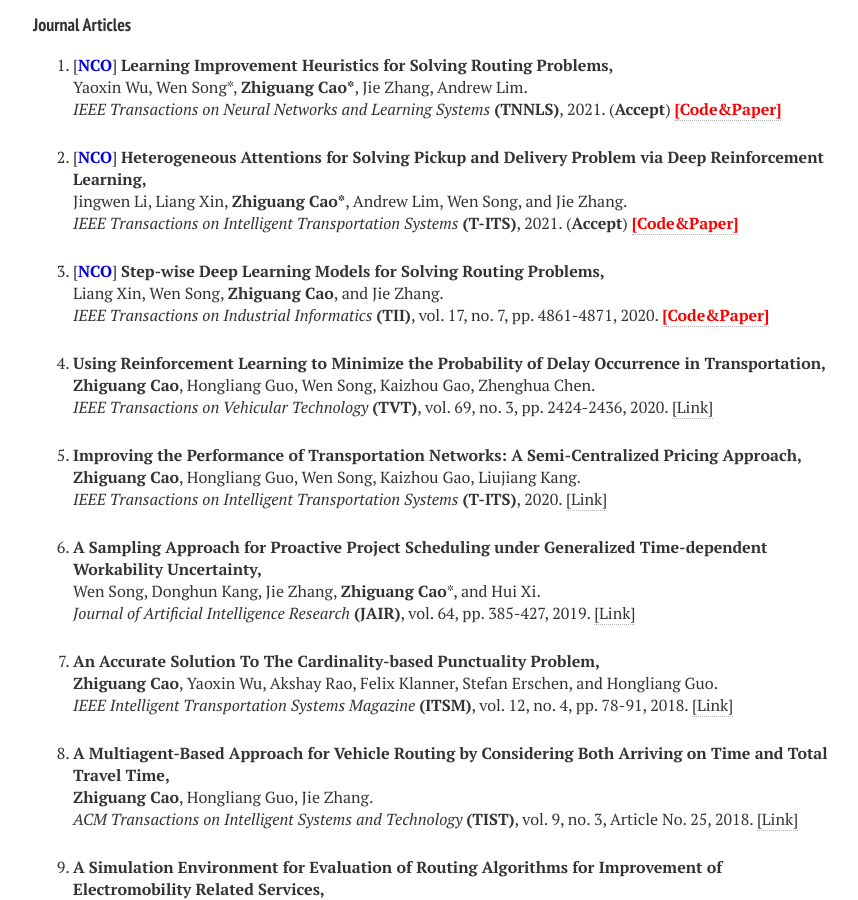
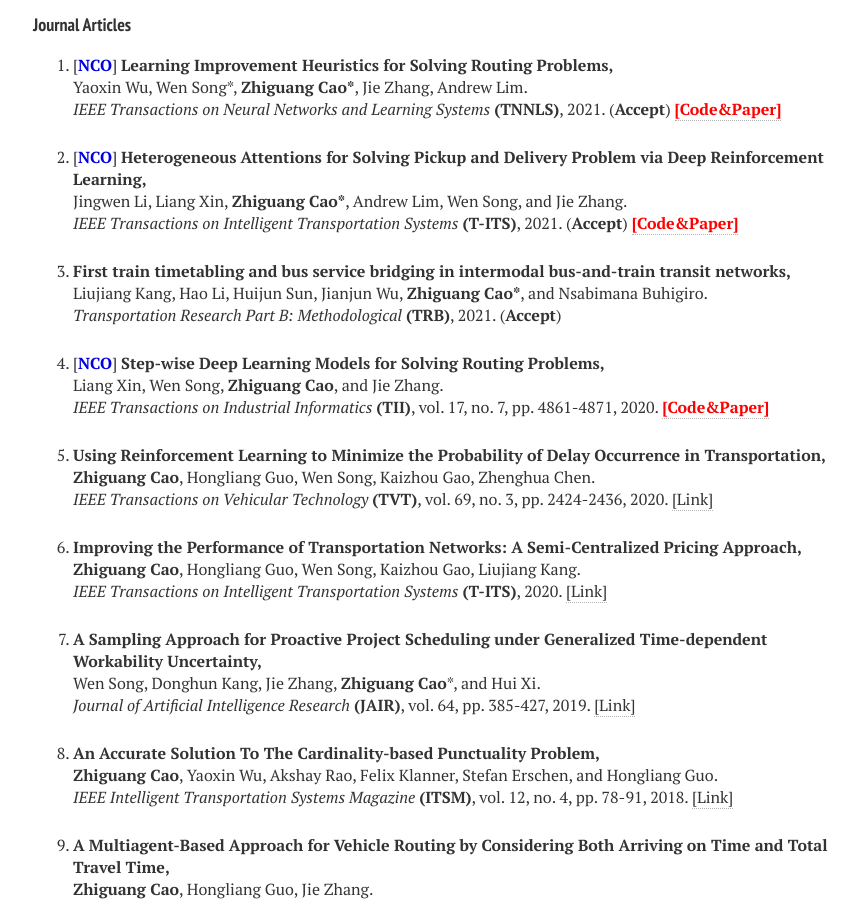
Before and after one commit to zhiguangcaosg/zhiguangcaosg.github.io, a Jekyll site: the page built from publications.md, in a window 1280 px wide and 900 px high, scrolled down 823 px. Shown: the whole window, without its empty margins (287-1145 px from the left). Built offline with Jekyll 4.4.1, drawn with Linux system fonts in a browser that asks for light colours; nearby versions of some CDN libraries.

Commit message:
Update publications.html

```diff
--- a/_layouts/publications.html
+++ b/_layouts/publications.html
@@ -221,6 +221,14 @@ div.bibtex pre { font-size: 75%; overflow: auto;  width: 100%; padding: 0em 0em;
 [<font color="#0000E3"><b>NCO</b></font>] <b>Heterogeneous Attentions for Solving Pickup and Delivery Problem via Deep Reinforcement Learning,</b>
 <br> Jingwen Li, Liang Xin, <b>Zhiguang Cao*</b>, Andrew Lim, Wen Song, and Jie Zhang.<br>
 <i> IEEE Transactions on Intelligent Transportation Systems</i> <b>(T-ITS)</b>, 2021. (<b>Accept</b>) <a href="https://github.com/Demon0312/Heterogeneous-Attentions-PDP-DRL" target="_blank"><font color="#FF0000"><b>[Code&Paper]</b> </font></a>
+</p>
+</li>
+
+<li>
+<p>
+<b>First train timetabling and bus service bridging in intermodal bus-and-train transit networks,</b>
+<br> Liujiang Kang, Hao Li, Huijun Sun, Jianjun Wu, <b>Zhiguang Cao*</b>, and Nsabimana Buhigiro.<br>
+<i> Transportation Research Part B: Methodological</i> <b>(TRB)</b>, 2021. (<b>Accept</b>)
 </p>
 </li>
 
```
